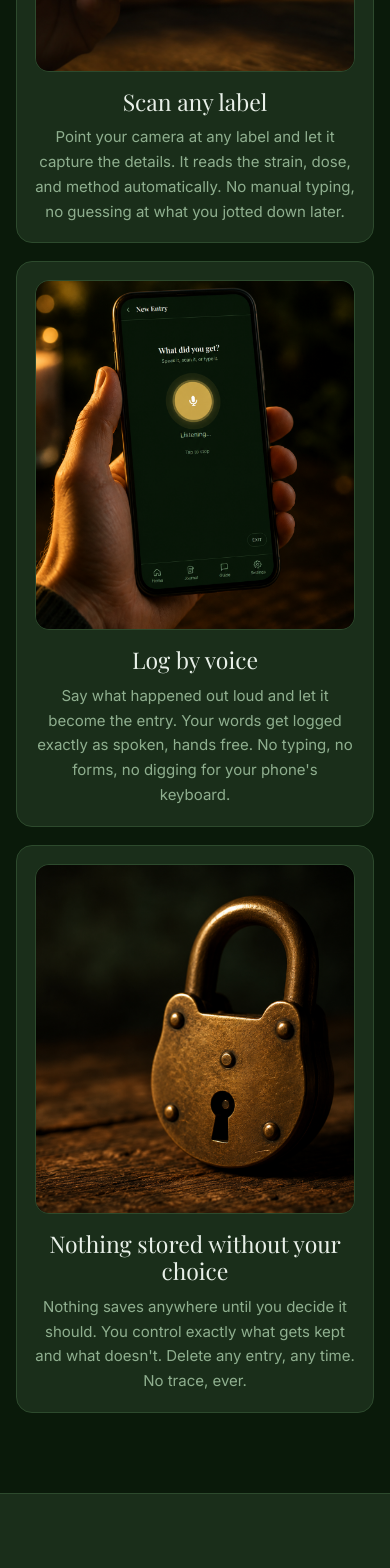
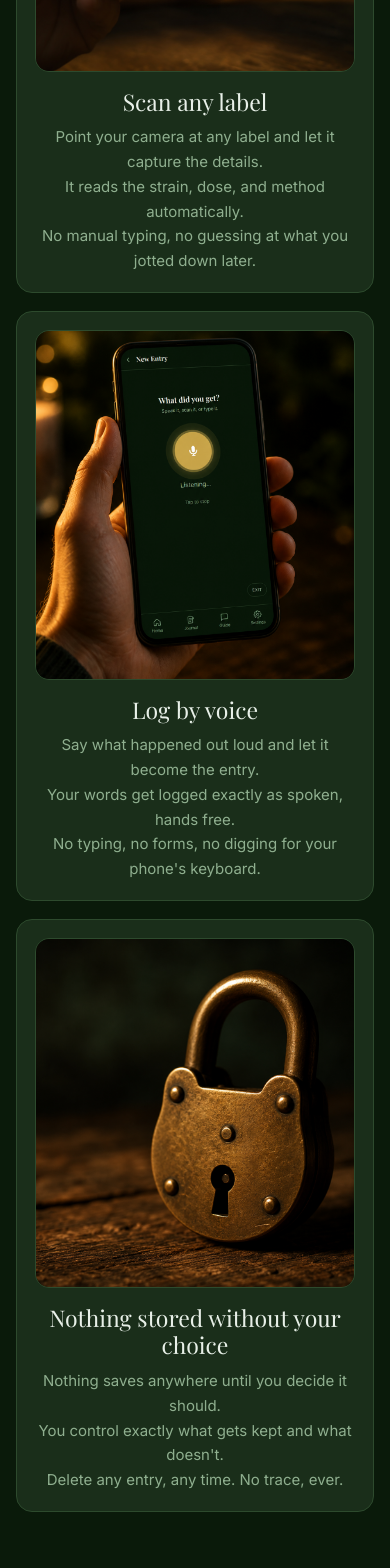
Before and after one commit to casevoiceai/my420journal-app, a React (Vite) app: page / in a window 390 px wide. Shown: the part 3520-5088 px from the top of the page. Built offline with nearby package versions, Linux system fonts and the light colour scheme.

Commit message:
Fix mobile card sentence line breaks

```diff
--- a/src/marketing/MarketingFeatures.jsx
+++ b/src/marketing/MarketingFeatures.jsx
@@ -6,29 +6,29 @@ import featureCard3Image from './FeatureCard3.png'
 const featureCards = [
   {
     title: 'Scan any label',
-    body: <>
-      Point your camera at any label and let it capture the details.<br className="desktop-card-break" />{' '}
-      It reads the strain, dose, and method automatically.<br className="desktop-card-break" />{' '}
-      No manual typing, no guessing at what you jotted down later.
-    </>,
+    body: [
+      'Point your camera at any label and let it capture the details.',
+      'It reads the strain, dose, and method automatically.',
+      'No manual typing, no guessing at what you jotted down later.',
+    ],
     image: featureCard1Image,
   },
   {
     title: 'Log by voice',
-    body: <>
-      Say what happened out loud and let it become the entry.<br className="desktop-card-break" />{' '}
-      Your words get logged exactly as spoken, hands free.<br className="desktop-card-break" />{' '}
-      No typing, no forms, no digging for your phone's keyboard.
-    </>,
+    body: [
+      'Say what happened out loud and let it become the entry.',
+      'Your words get logged exactly as spoken, hands free.',
+      "No typing, no forms, no digging for your phone's keyboard.",
+    ],
     image: featureCard2Image,
   },
   {
     title: 'Nothing stored without your choice',
-    body: <>
-      Nothing saves anywhere until you decide it should.<br className="desktop-card-break" />{' '}
-      You control exactly what gets kept and what doesn't.<br className="desktop-card-break" />{' '}
-      Delete any entry, any time. No trace, ever.
-    </>,
+    body: [
+      'Nothing saves anywhere until you decide it should.',
+      "You control exactly what gets kept and what doesn't.",
+      'Delete any entry, any time. No trace, ever.',
+    ],
     image: featureCard3Image,
   },
 ]
@@ -105,7 +105,11 @@ export function FeatureGrid() {
                 lineHeight: 1.65,
                 textAlign: 'center',
               }}>
-                {item.body}
+                {item.body.map((line) => (
+                  <span key={line} style={{ display: 'block' }}>
+                    {line}
+                  </span>
+                ))}
               </p>
             </article>
           ))}
```
